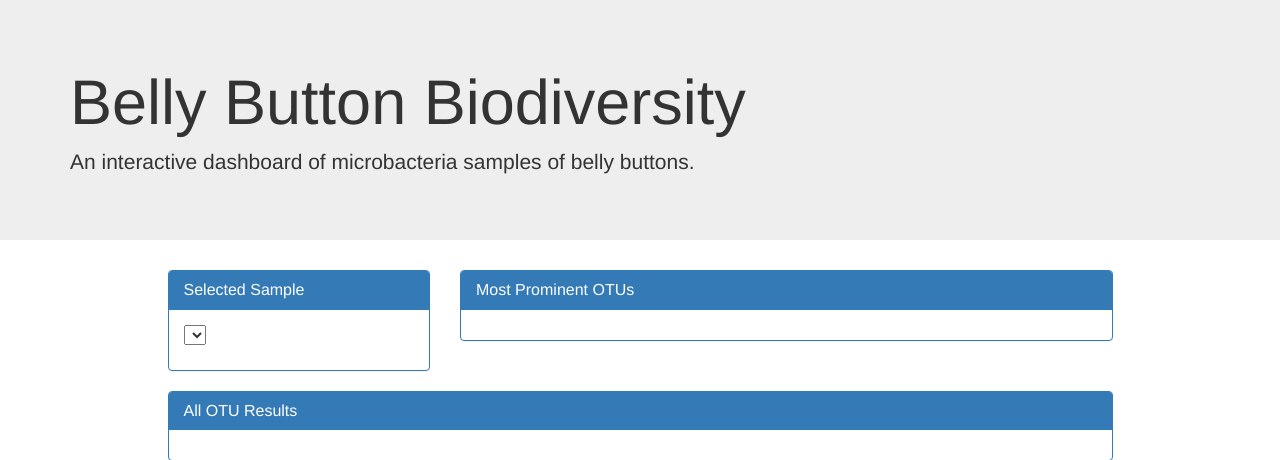
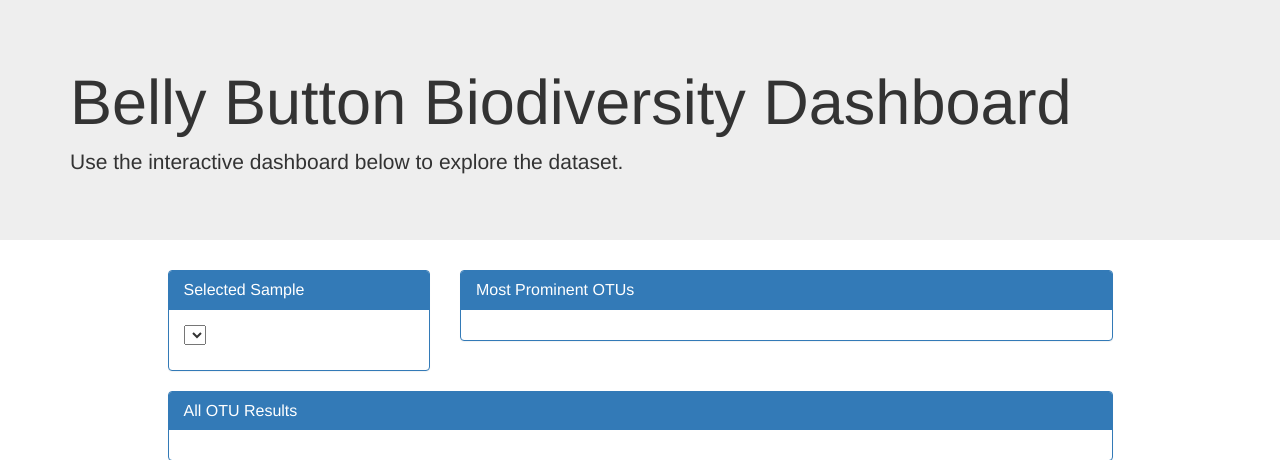
Before and after one commit to JCMedinaG/Plotly.js-Project, a Flask app: page / in a window 1280 px wide. Shown: the top 460 px of the page. Run offline with Flask 2, Linux system fonts and the light colour scheme; lists and menus that the app fills with data are empty; some libraries are stand-ins or nearby versions.

Commit message:
Update index.html

```diff
--- a/templates/index.html
+++ b/templates/index.html
@@ -6,14 +6,14 @@
     <meta name="viewport" content="width=device-width, initial-scale=1.0">
     <meta http-equiv="X-UA-Compatible" content="ie=edge">
     <link rel="stylesheet" href="https://maxcdn.bootstrapcdn.com/bootstrap/3.3.7/css/bootstrap.min.css">
-    <title>Belly Button Biodiversity</title>
+    <title>Belly Button Biodiversity Dashboard</title>
 </head>
 
 <body>
     <div class="jumbotron">
         <div class="container">
-            <h1>Belly Button Biodiversity</h1>
-            <p>An interactive dashboard of microbacteria samples of belly buttons.</p>
+            <h1>Belly Button Biodiversity Dashboard</h1>
+            <p>Use the interactive dashboard below to explore the dataset.</p>
         </div>
     </div>
     <div class="container">
```
